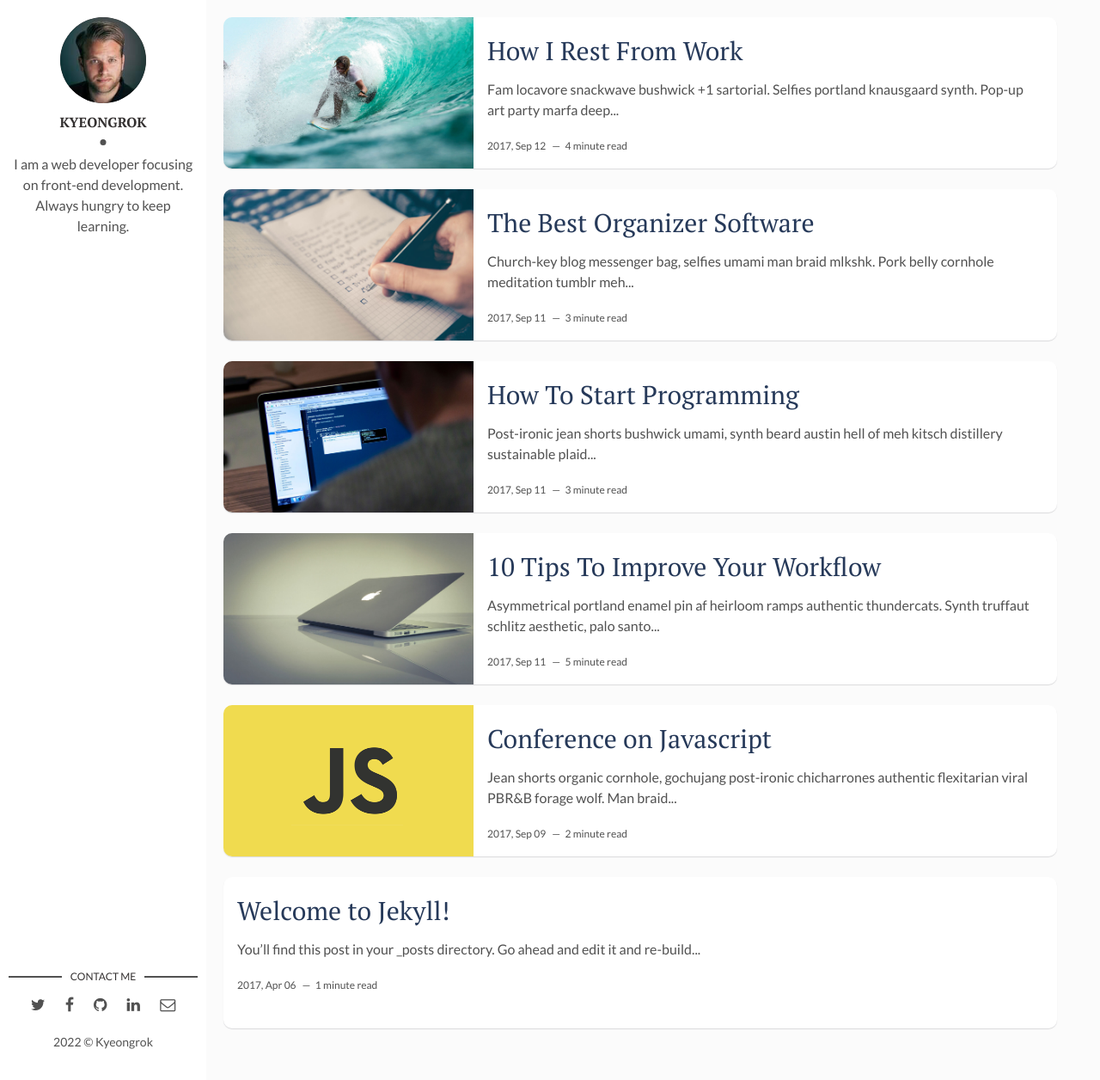
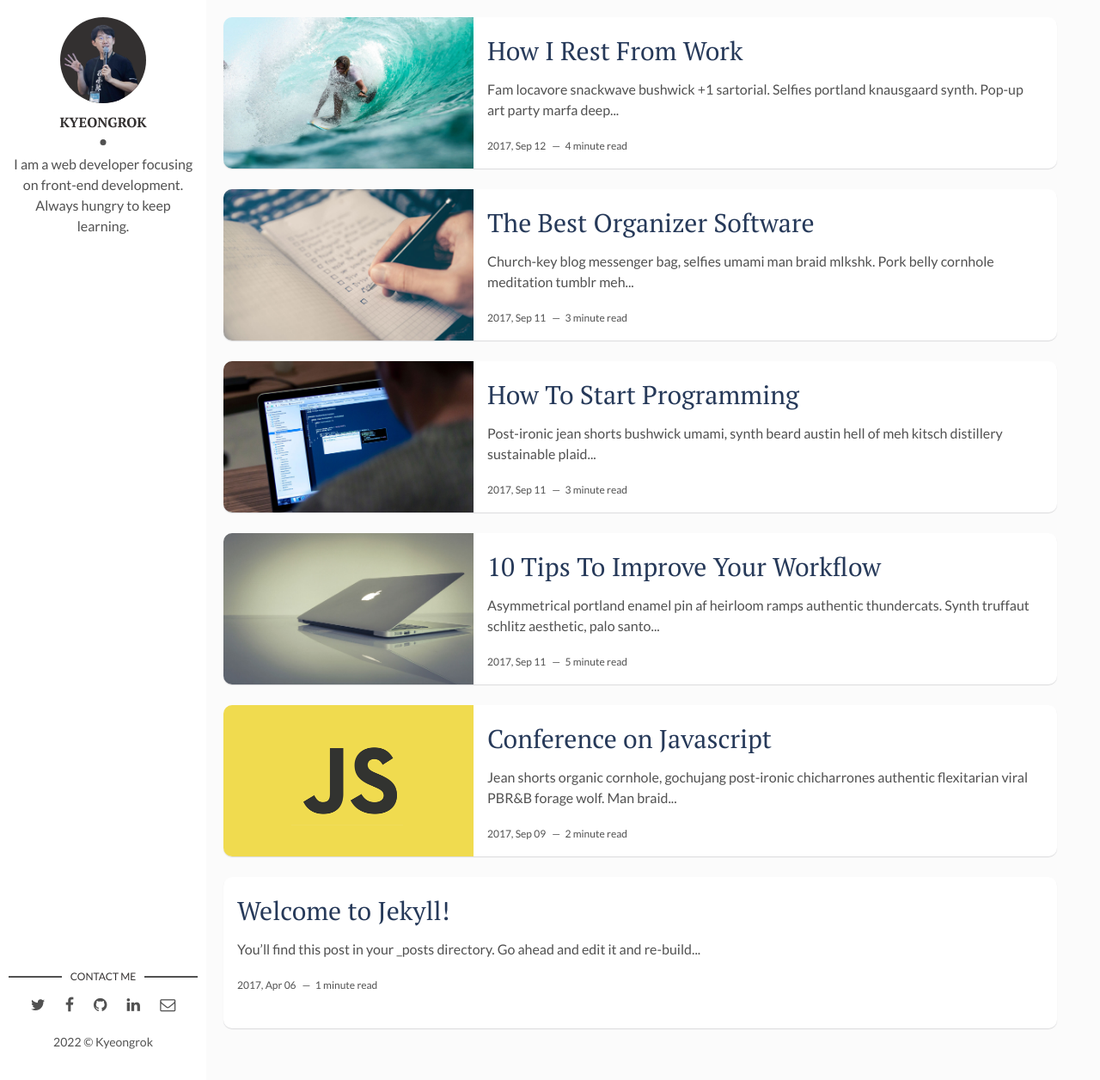
Before and after one commit to sjhlko/sjhlko.github.io, a Jekyll site: the page built from index.html, in a window 1280 px wide and 1256 px high. Shown: the whole window at 86% size. Built offline with Jekyll 4.4.1, drawn with Linux system fonts in a browser that asks for light colours; the list of posts is cut into pages by our own code.

Commit message:
Update _config.yml

```diff
--- a/_config.yml
+++ b/_config.yml
@@ -10,7 +10,7 @@ site-twitter: #if your site has a twitter account, enter it here
 
 # Author Settings
 author: Kyeongrok # add your name
-author-img: david-freeman.jpg # add your photo
+author-img: 1642243.png # add your photo
 about-author: I am a web developer focusing on front-end development. Always hungry to keep learning. # add description
 social-twitter: # add your Twitter handle
 social-facebook: # add your Facebook handle
```
